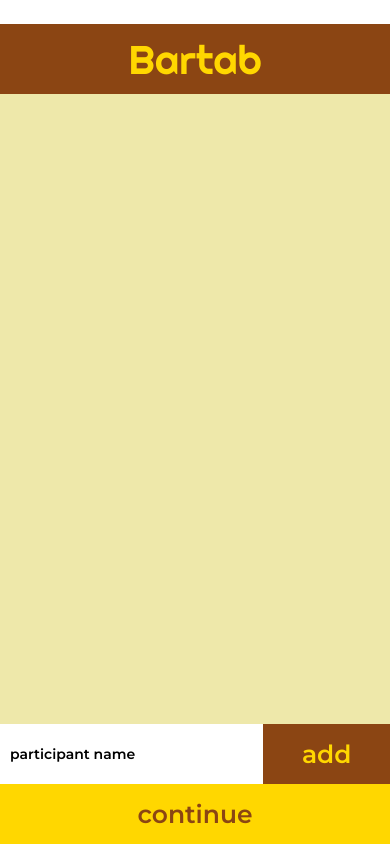
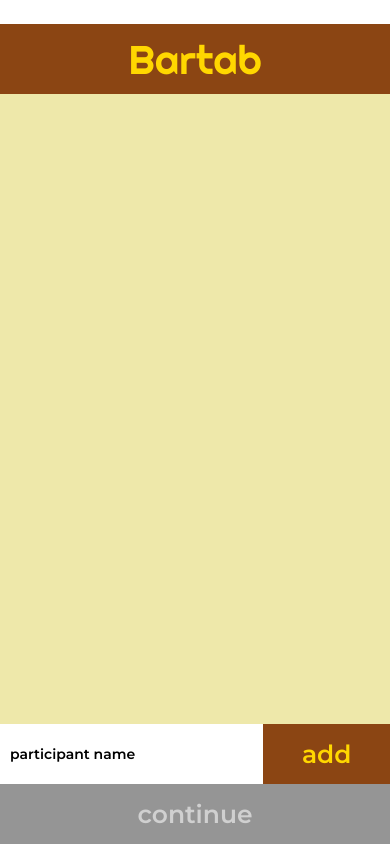
Before and after one commit to NikolasRR/bartab_react_native, a React Native app: screen /AddParticipants in a window 390 px wide. Built offline with nearby package versions, Linux system fonts and the light colour scheme.

Commit message:
AddParticipants screen buttons further stylized

```diff
--- a/src/components/AddParticiapants/ParticipantFrom/ParticipantForm.js
+++ b/src/components/AddParticiapants/ParticipantFrom/ParticipantForm.js
@@ -1,9 +1,21 @@
 import { useState } from "react";
 import { Alert, Text, TextInput, TouchableOpacity, View } from "react-native";
-import styles from "./styles";
+import styles, { continueButton, continueButtonText } from "./styles";
 
 export default function ParticipantForm({ participants, setParticipants, navigation }) {
   const [participantName, setParticipantName] = useState("");
+
+  const enoughParticipants = participants.length <= 1;
+
+  const addParticipant = () => {
+    if (participants.find(p => p === participantName)) {
+      Alert.alert('repeated names not allowed');
+      return;
+    }
+
+    setParticipants([participantName, ...participants]);
+    setParticipantName("");
+  }
 
   return (
     <View style={styles.container}>
@@ -15,23 +27,16 @@
           maxLength={20}
           placeholder="participant name"
         ></TextInput>
-        <TouchableOpacity style={styles.addButton} onPress={() => {
-          if (participants.find(p => p === participantName)) {
-            Alert.alert('repeated names not allowed');
-            return;
-          }
-          setParticipants([participantName, ...participants]);
-          setParticipantName("");
-        }}>
+        <TouchableOpacity disabled={participantName.length < 2} style={styles.addButton} onPress={() => addParticipant()} >
           <Text style={styles.addButtonText}>add</Text>
         </TouchableOpacity>
       </View>
       <TouchableOpacity
-        disabled={participants.length <= 1}
-        style={styles.continueButton}
+        disabled={enoughParticipants}
+        style={continueButton(enoughParticipants ? '#959595' : '#ffd700').style}
         onPress={() => navigation.navigate("AddItems", { participants: participants })}
       >
-        <Text style={styles.continueButtonText}>continue</Text>
+        <Text style={continueButtonText(enoughParticipants ? '#d0d0d0' : '#8b4513').style}>continue</Text>
       </TouchableOpacity>
     </View>
   );
--- a/src/components/AddParticiapants/ParticipantFrom/styles.js
+++ b/src/components/AddParticiapants/ParticipantFrom/styles.js
@@ -18,25 +18,31 @@
     },
     addButton: {
       flex: 1,
-    backgroundColor: 'rgb(139,69,19)',
+      backgroundColor: '#8b4513',
       alignItems: 'center',
       justifyContent: 'center'
     },
     addButtonText: {
-    color: 'rgb(255,215,0)',
+      color: '#ffd700',
       fontSize: 25,
       fontFamily: 'Montserrat'
     },
-  continueButton: {
+  })
+
+export const continueButton = (backgroundColor) => StyleSheet.create({
+  style: {
     height: 60,
-    backgroundColor: 'rgb(255,215,0)',
+    backgroundColor: backgroundColor,
     alignItems: 'center',
     justifyContent: 'center'
-  },
-  continueButtonText: {
-    color: 'rgb(139,69,19)',
+  }
+})
+
+export const continueButtonText = (color) => StyleSheet.create({
+  style: {
+    color: color,
     fontSize: 25,
-    fontFamily: 'Montserrat'
+    fontFamily: 'Montserrat',
   }
 })
 
--- a/src/components/Header.js
+++ b/src/components/Header.js
@@ -12,13 +12,13 @@
   container: {
     marginTop: 24,
     height: 70,
-    backgroundColor: 'rgb(139,69,19)',
+    backgroundColor: '#8b4513',
     alignItems: "center",
     justifyContent: 'center',
   },
   title: {
     fontSize: 40,
     fontFamily: 'Righteous',
-    color: 'rgb(255,215,0)'
+    color: '#ffd700'
   }
 })
```
Lines whose indentation alone changed are shown as unchanged.
